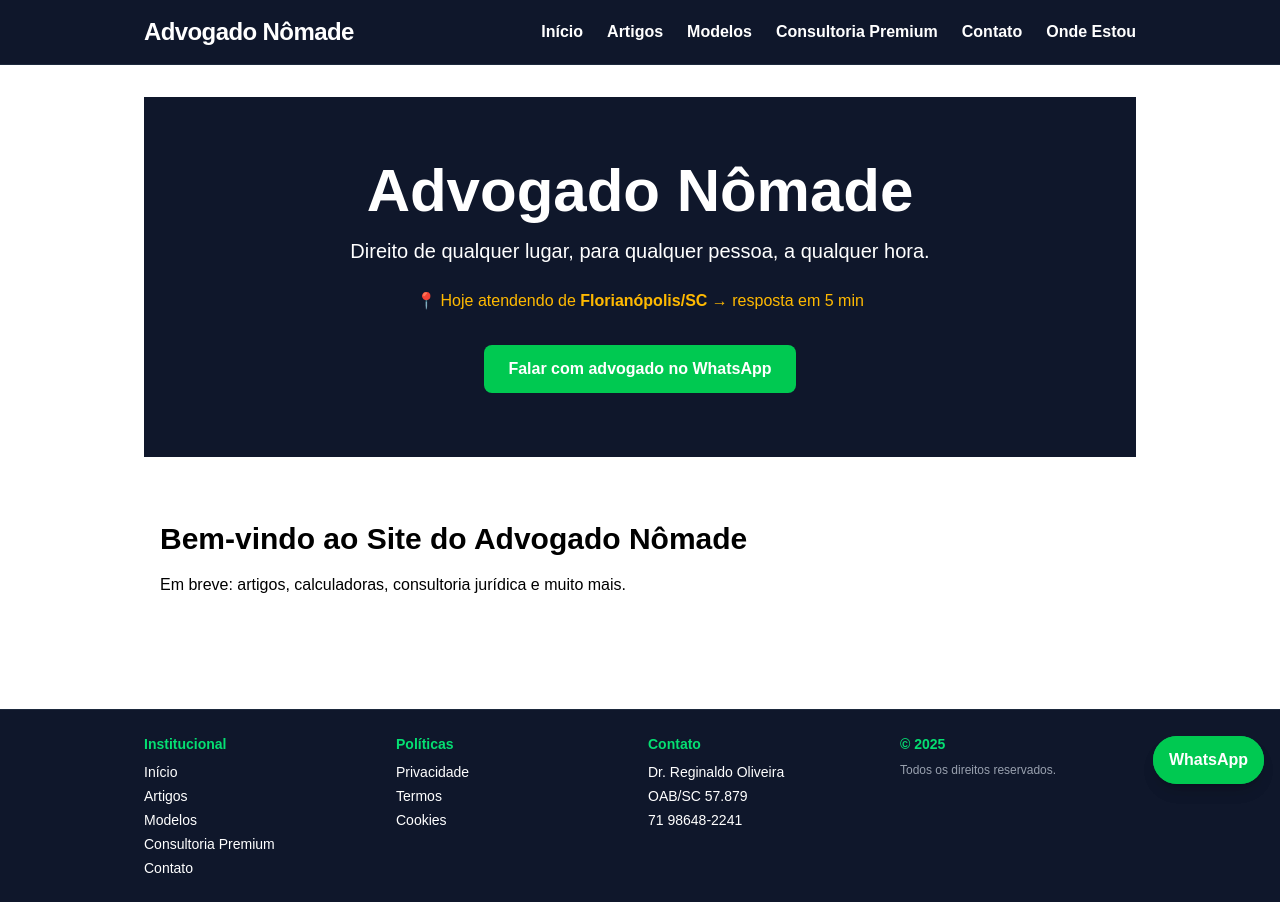
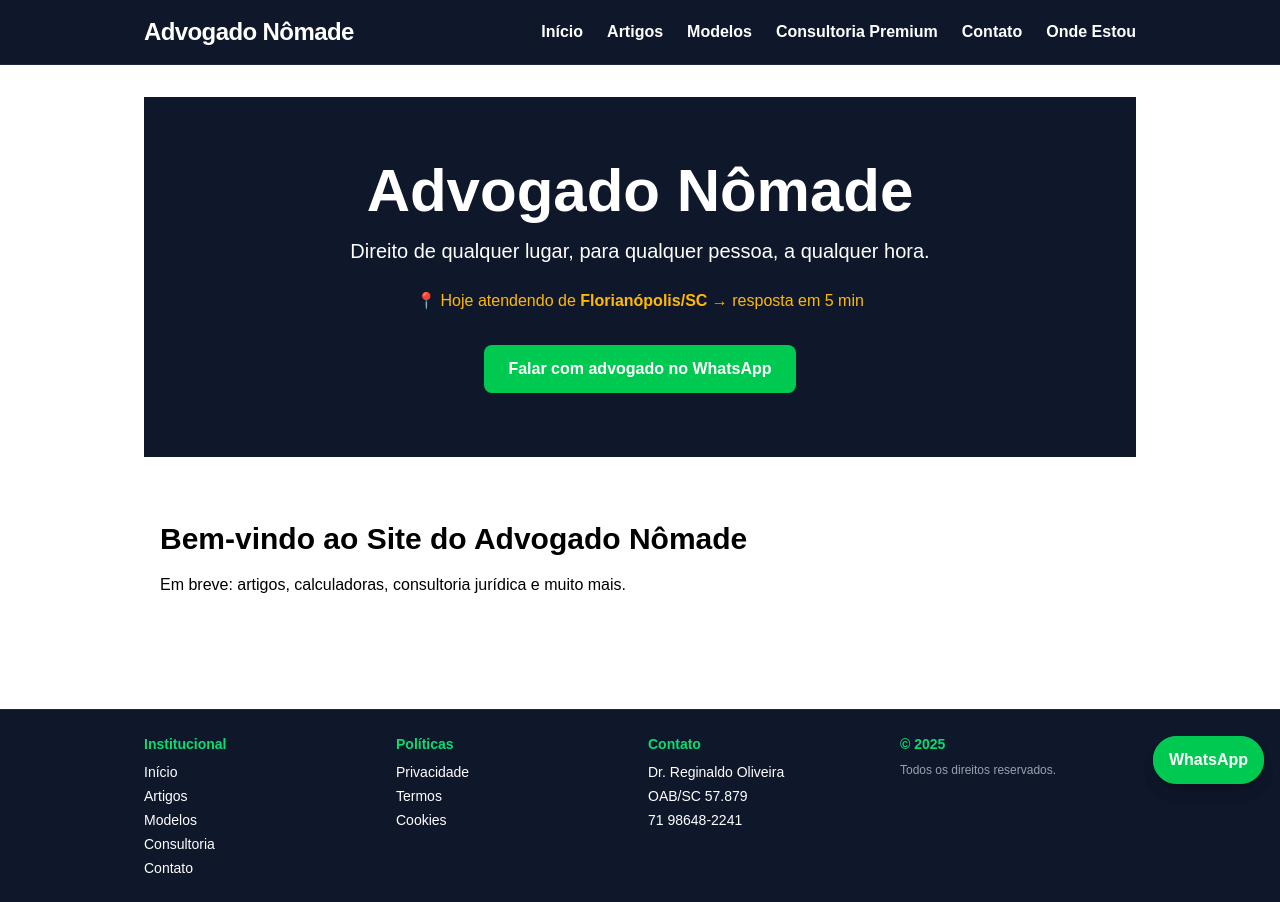
Before and after one commit to mestrereginaldo-site/advogadonomade1, a Next.js app: page / in a window 1280 px wide. Built offline with nearby package versions, Linux system fonts and the light colour scheme.

Commit message:
Update layout.tsx

```diff
--- a/app/layout.tsx
+++ b/app/layout.tsx
@@ -22,8 +22,8 @@ export default function RootLayout({ children }: { children: React.ReactNode })
               <ul className="space-y-1">
                 <li><Link href="/" className="text-white hover:text-green-400">Início</Link></li>
                 <li><Link href="/artigos" className="text-white hover:text-green-400">Artigos</Link></li>
-                <li><Link href="/Modelos" className="text-white hover:text-green-400">Modelos</Link></li>
-                <li><Link href="/consultoria" className="text-white hover:text-green-400">Consultoria Premium</Link></li>
+                <li><Link href="/modelos" className="text-white hover:text-green-400">Modelos</Link></li>
+                <li><Link href="/consultoria" className="text-white hover:text-green-400">Consultoria</Link></li>
                 <li><Link href="/contato" className="text-white hover:text-green-400">Contato</Link></li>
               </ul>
             </div>
```
